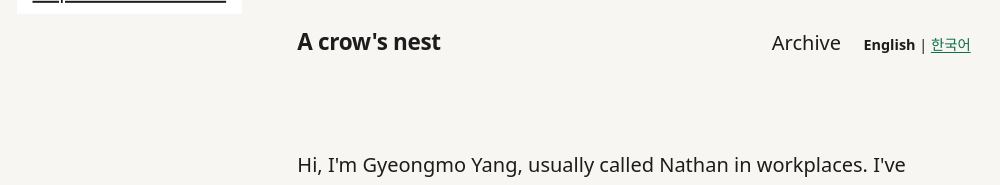
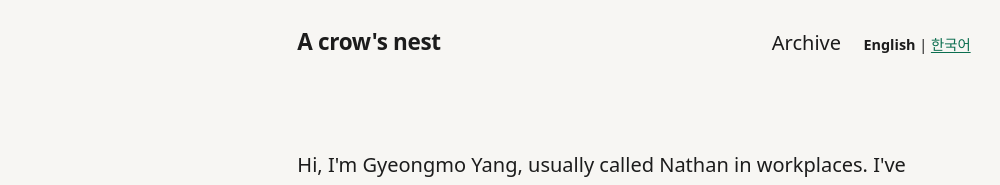
Before and after one commit to yangkyeongmo/yangkyeongmo.github.io, a Jekyll site: the page built from index.md, in a window 1280 px wide. Shown: the top 185 px of the page, without its empty margins (6-1006 px from the left). Built offline with Jekyll 4.4.1, drawn with Linux system fonts in a browser that asks for light colours.

Commit message:
Hide the skip link until it receives keyboard focus
translateY(-120%) left a sliver of the control visible at the top-left
because inset-block-start already offset it down. Clip it fully at rest
and reveal it only on :focus / :focus-visible.

Co-authored-by: Gyeongmo Yang (Nathan) <kyeongmo31@gmail.com>

```diff
--- a/_sass/_layout.scss
+++ b/_sass/_layout.scss
@@ -10,12 +10,24 @@
   background: var(--bg-elevated);
   color: var(--text);
   text-decoration: underline;
-  transform: translateY(-120%);
+  // Fully clip until keyboard focus. translateY(-120%) left a sliver because
+  // inset-block-start already offset the control down by --s1.
+  overflow: hidden;
+  clip: rect(0, 0, 0, 0);
+  clip-path: inset(50%);
+  white-space: nowrap;
+  width: 1px;
+  height: 1px;
 }
 
 .skip-link:focus,
 .skip-link:focus-visible {
-  transform: none;
+  overflow: visible;
+  clip: auto;
+  clip-path: none;
+  white-space: inherit;
+  width: auto;
+  height: auto;
   outline: 2px solid var(--accent);
   outline-offset: 2px;
 }
```
